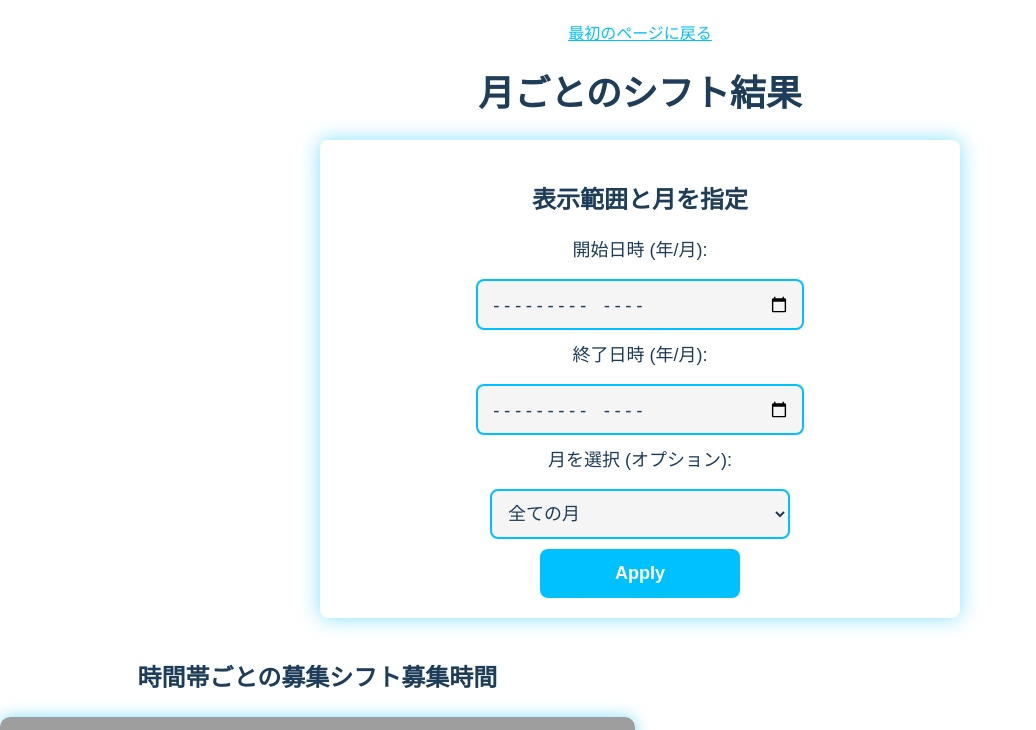
After one commit to taku-mikan/Shift, a Flask app: template templates/month_results.html in a window 1280 px wide. The commit adds this page. Shown: the top 730 px of the page, without its empty margins (0-1036 px from the left). Run offline with Flask 3, Linux system fonts and the light colour scheme; the template is opened without the code that fills it: most values are stand-ins (such as "Sample title", 1, 10 or a date in 2020); parts of the project's set-up code (start-up, migrations or seed data) failed here and were passed over; grey boxes are pictures that could not be loaded.

Commit message:
[Add] add month results

```diff
--- a/app.py
+++ b/app.py
@@ -1,8 +1,9 @@
 import os
+import datetime
 from flask import Flask, render_template, request, send_file, redirect, url_for
 from PIL import Image
 import pandas as pd
-from static.utils.plots import generate_time_based_plots, generate_weekday_plots, generate_monthly_plots
+from static.utils.plots import generate_time_based_plots, generate_weekday_plots, generate_monthly_plots, generate_total_time_weekday_plots, generate_daily_plots
 
 app = Flask(__name__)
 
@@ -82,6 +83,46 @@ def index():
         end_date=request.form.get('end_date', '')
     )
 
+
+@app.route('/month_results', methods=['GET', 'POST'])
+def month_results():
+    df = pd.read_csv(Path_Data)
+
+    # featch current month as a default value
+    current_month = datetime.datetime.now().month
+    # featch start date and end date if specified.
+    start_date = request.form.get('start_date', '')
+    end_date = request.form.get('end_date', '')
+
+    selected_month = request.form.get('month', current_month)
+
+    # 日付の範囲指定
+    if start_date and end_date:
+        df['Year-Month'] = df['Year'].astype(str) + '-' + df['Month'].astype(str).str.zfill(2)
+        df = df[(df['Year-Month'] >= start_date) & (df['Year-Month'] <= end_date)]
+
+    # 月のフィルタリング (もし指定があれば)
+    if selected_month:
+        df = df[df['Month'] == int(selected_month)]
+
+    # generate graph
+    time_based_plot_path = generate_time_based_plots(df)
+    weekday_plot_path = generate_weekday_plots(df)
+    weekday_total_time_plot_path = generate_total_time_weekday_plots(df)
+    daily_plot_path = generate_daily_plots(df)
+
+    return render_template(
+        'month_results.html',
+        time_based_plot_url=time_based_plot_path,
+        weekday_plot_url=weekday_plot_path,
+        weekday_total_time_plot_url=weekday_total_time_plot_path,
+        daily_plot_url=daily_plot_path,
+        start_date=start_date,
+        end_date=end_date,
+        selected_month=int(selected_month) if selected_month else ""
+    )
+
+
 @app.route('/download_plot/<plot_type>')
 def download_plot(plot_type):
     plot_path_map = {
--- a/static/css/styles.css
+++ b/static/css/styles.css
@@ -75,7 +75,20 @@ h3 {
   color: #1e3d58;
 }
 
+.date-range-form select,
 .date-range-form input[type="month"],
+.date-range-form input[type="submit"] {
+    width: 70%;
+    max-width: 300px;
+    font-size: 18px;
+    padding: 12px;
+    border: 2px solid #00c1ff;
+    border-radius: 8px;
+    background-color: #f5f5f5;
+    color: #1e3d58;
+}
+
+/* .date-range-form input[type="month"],
 .date-range-form input[type="submit"] {
   background-color: #f5f5f5;
   color: #1e3d58;
@@ -85,14 +98,26 @@ h3 {
   width: 70%;
   font-size: 18px;
   margin-bottom: 20px;
-}
+} */
 
 .date-range-form input[type="submit"] {
-  width: 30%;
+  width: 40%;
+  max-width: 200px;
+  background-color: #00c1ff;
+  color: white;
+  font-weight: bold;
+  cursor: pointer;
 }
 
 .date-range-form input[type="submit"]:hover {
-  background-color: #ff6ec7;
+  background-color: #008bbf;
+}
+
+.date-range-form form {
+  display: flex;
+  flex-direction: column;
+  align-items: center;
+  gap: 10px;
 }
 
 .container {
--- a/static/utils/plots.py
+++ b/static/utils/plots.py
@@ -135,3 +135,76 @@ def generate_monthly_plots(df):
     plt.close()
 
     return plot_path
+
+
+def generate_total_time_weekday_plots(df):
+    if df.empty:
+        return "No data"
+
+    # 年・月・日を連結して日付型に変換し、曜日を取得
+    df['Weekday'] = pd.to_datetime(
+        df['Date'].astype(str) + '-' + df['Month'].astype(str) + '-' + df['Year'].astype(str),
+        format='%d-%m-%Y'
+    ).dt.weekday
+
+    # シフトの開始時間・終了時間を datetime 型に変換
+    df['Start Time'] = pd.to_datetime(df['Start Time'], format='%H:%M')
+    df['End Time'] = pd.to_datetime(df['End Time'], format='%H:%M')
+
+    # シフトの総時間（時間単位）を計算
+    df['Total Time (Hours)'] = (df['End Time'] - df['Start Time']).dt.total_seconds() / (60*60)
+
+    # 曜日ごとの総募集時間を計算
+    weekday_total_time = df.groupby('Weekday')['Total Time (Hours)'].sum()
+
+    # 曜日ラベルを設定
+    weekdays = ['Mon', 'Tue', 'Wed', 'Thu', 'Fri', 'Sat', 'Sun']
+    total_time = [weekday_total_time.get(i, 0) for i in range(7)]
+
+    # グラフを作成
+    plt.figure(figsize=(10, 6))
+    sns.set_palette("coolwarm")
+    sns.barplot(x=weekdays, y=total_time, linewidth=0, color="lightcoral")
+
+    # plt.title("Shift Requests Total Time by Weekday", color="black")
+    plt.xlabel("Weekday", color="black")
+    plt.ylabel("Total Time (Hours)", color="black")
+
+    # 軸の色とラベルサイズを統一
+    plt.tick_params(axis="both", labelcolor="black", labelsize=12)
+    plt.xticks(fontsize=12)
+    plt.yticks(fontsize=12)
+
+    # 画像保存
+    plot_path = os.path.join(PLOT_FOLDER, "shift_requests_weekday_total_time.png")
+    plt.tight_layout()
+    plt.savefig(plot_path, transparent=True)
+    plt.close()
+
+    return plot_path
+
+
+# 各日における募集数の推移
+def generate_daily_plots(df):
+    # 月と日を基にグループ化して、各日のシフト数をカウント
+    daywise_counts = df.groupby(['Year', 'Month', 'Date']).size().reset_index(name='Counts')
+
+    # プロットの作成
+    plt.figure(figsize=(15, 6))
+    sns.set_palette("coolwarm")
+    sns.lineplot(x='Date', y='Counts', data=daywise_counts, hue='Month', marker='o', linewidth=2)
+    plt.title("Shift Requests by Day", color="white")
+    plt.xlabel("Day", color="white")
+    plt.ylabel("Number of Shifts", color="white")
+
+    # 軸の色を変更
+    plt.tick_params(axis="both", labelcolor="black", labelsize=14)  # メモリの色とサイズを設定
+    plt.xticks(fontsize=14)  # x軸のラベルのフォントサイズを設定
+    plt.yticks(fontsize=14)  # y軸のラベルのフォントサイズを設定
+
+    plot_path = os.path.join(PLOT_FOLDER, "shift_requests_by_day.png")
+    plt.tight_layout()
+    plt.savefig(plot_path, transparent=True)
+    plt.close()
+
+    return plot_path
--- a/templates/index.html
+++ b/templates/index.html
@@ -21,7 +21,7 @@
         >
       </div>
       <div class="nav-buttons">
-        <!-- Navigation buttons removed for simplicity -->
+        <a href="{{ url_for('month_results') }}" style="margin-left: 20px; color: #00c1ff;">月ごとの募集結果</a>
       </div>
     </div>
 
--- /dev/null
+++ b/templates/month_results.html
@@ -0,0 +1,101 @@
+<!DOCTYPE html>
+<html lang="ja">
+<head>
+    <meta charset="UTF-8">
+    <meta name="viewport" content="width=device-width, initial-scale=1.0">
+    <title>月ごとのシフト結果</title>
+    <link rel="stylesheet" href="{{ url_for('static', filename='css/styles.css') }}">
+</head>
+<body>
+    <a href="{{ url_for('index') }}" style="display: block; text-align: center; margin-top: 20px; color: #00c1ff;">
+        最初のページに戻る
+    </a>
+
+    <h1>月ごとのシフト結果</h1>
+
+    <!-- フィルタフォーム (範囲指定 + 月選択) -->
+    <div class="date-range-form">
+        <h3>表示範囲と月を指定</h3>
+        <form action="{{ url_for('month_results') }}" method="POST">
+            <label for="start_date">開始日時 (年/月): </label>
+            <input type="month" id="start_date" name="start_date" value="{{ start_date }}">
+
+            <label for="end_date">終了日時 (年/月): </label>
+            <input type="month" id="end_date" name="end_date" value="{{ end_date }}">
+
+            <label for="month">月を選択 (オプション):</label>
+            <select id="month" name="month">
+                <option value="">全ての月</option>
+                {% for m in range(1, 13) %}
+                <option value="{{ m }}" {% if m == selected_month %}selected{% endif %}>{{ m }}月</option>
+                {% endfor %}
+            </select>
+
+            <input type="submit" value="Apply">
+        </form>
+    </div>
+
+    <div class="chart-container">
+        <div>
+            <h3>時間帯ごとの募集シフト募集時間</h3>
+            <img src="{{ time_based_plot_url }}" alt="Shift Requests by Time Slot">
+        </div>
+        <div>
+            <h3>曜日ごとの募集シフト数</h3>
+            <img src="{{ weekday_plot_url }}" alt="Shift Requests by Weekday">
+        </div>
+        <div>
+            <h3>曜日ごとの募集シフトの総時間数</h3>
+            <img src="{{weekday_total_time_plot_url}}" alt="Shift Requests by Weekday Total Time">
+        </div>
+        <div>
+            <h3>日にちごとのシフト募集数</h3>
+            <img src="{{ daily_plot_url }}" alt="Shift Requests by Day">
+        </div>
+    </div>
+
+    <script>
+        // 画像の縦横比に応じて、grid-column の span を設定
+        window.onload = function () {
+            const images = document.querySelectorAll(".chart-container img");
+
+            images.forEach((image) => {
+            // 画像がすでに読み込まれている場合は、直ちに縦横比を計算
+            if (image.complete) {
+                const ratio = image.width / image.height;
+                if (ratio > 2.0) {
+                // image.style.gridColumn = 'span 2';
+                image.style.setProperty("grid-column", "span 2", "important");
+                // 親の div 要素にも grid-column を設定
+                const parentDiv = image.closest("div");
+                if (parentDiv) {
+                    parentDiv.style.setProperty(
+                    "grid-column",
+                    "span 2",
+                    "important"
+                    );
+                }
+                }
+            } else {
+                // 画像がまだ読み込まれていない場合は、onloadイベントで縦横比を計算
+                image.onload = function () {
+                const ratio = image.width / image.height;
+                if (ratio > 3) {
+                    image.style.setProperty("grid-column", "span 2", "important");
+                    // 親の div 要素にも grid-column を設定
+                    const parentDiv = image.closest("div");
+                    if (parentDiv) {
+                    parentDiv.style.setProperty(
+                        "grid-column",
+                        "span 2",
+                        "important"
+                    );
+                    }
+                }
+                };
+            }
+            });
+        };
+    </script>
+</body>
+</html>
```
Also changed, not shown: other parts of static/css/styles.css (+43 -0 lines).
